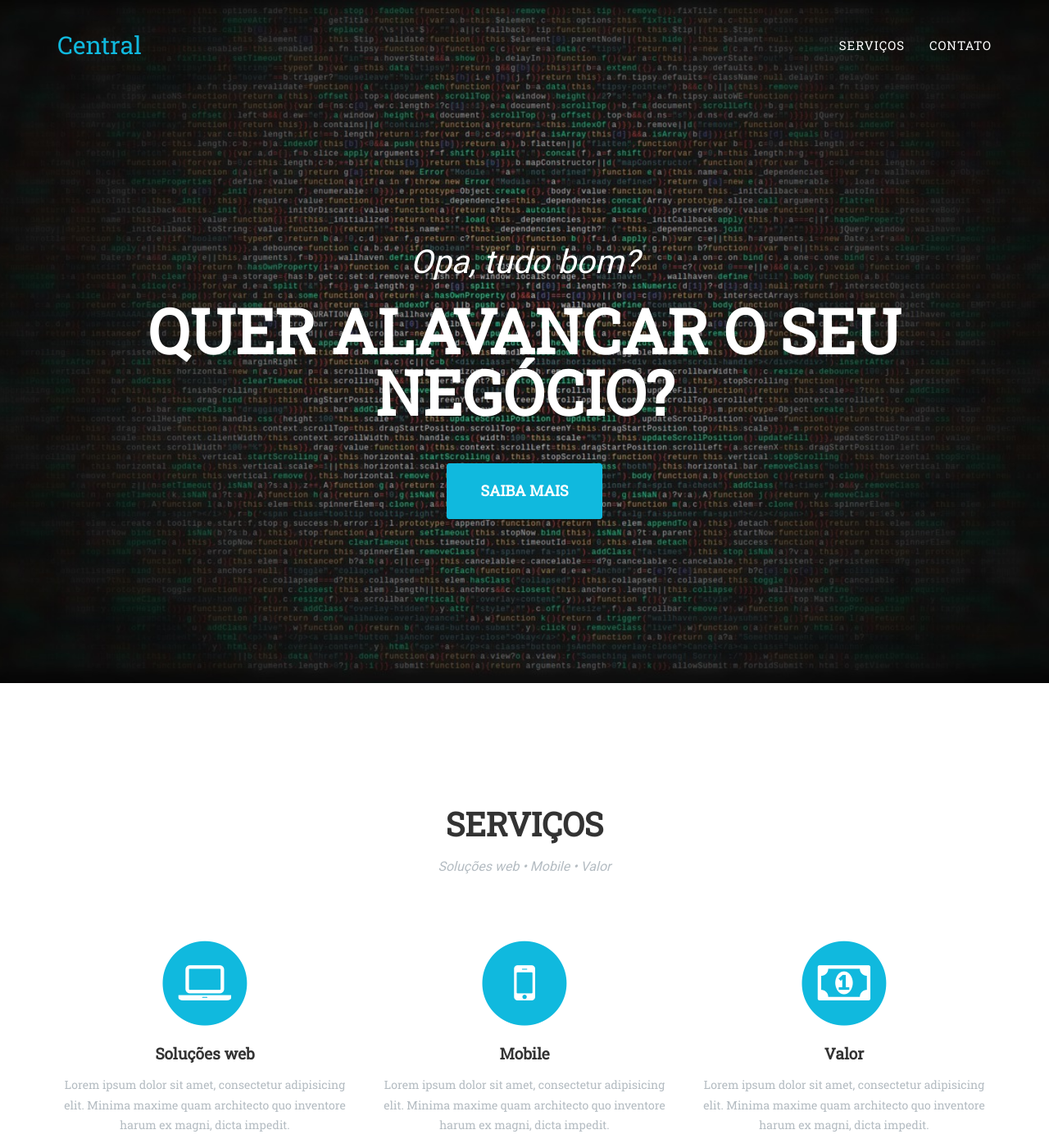
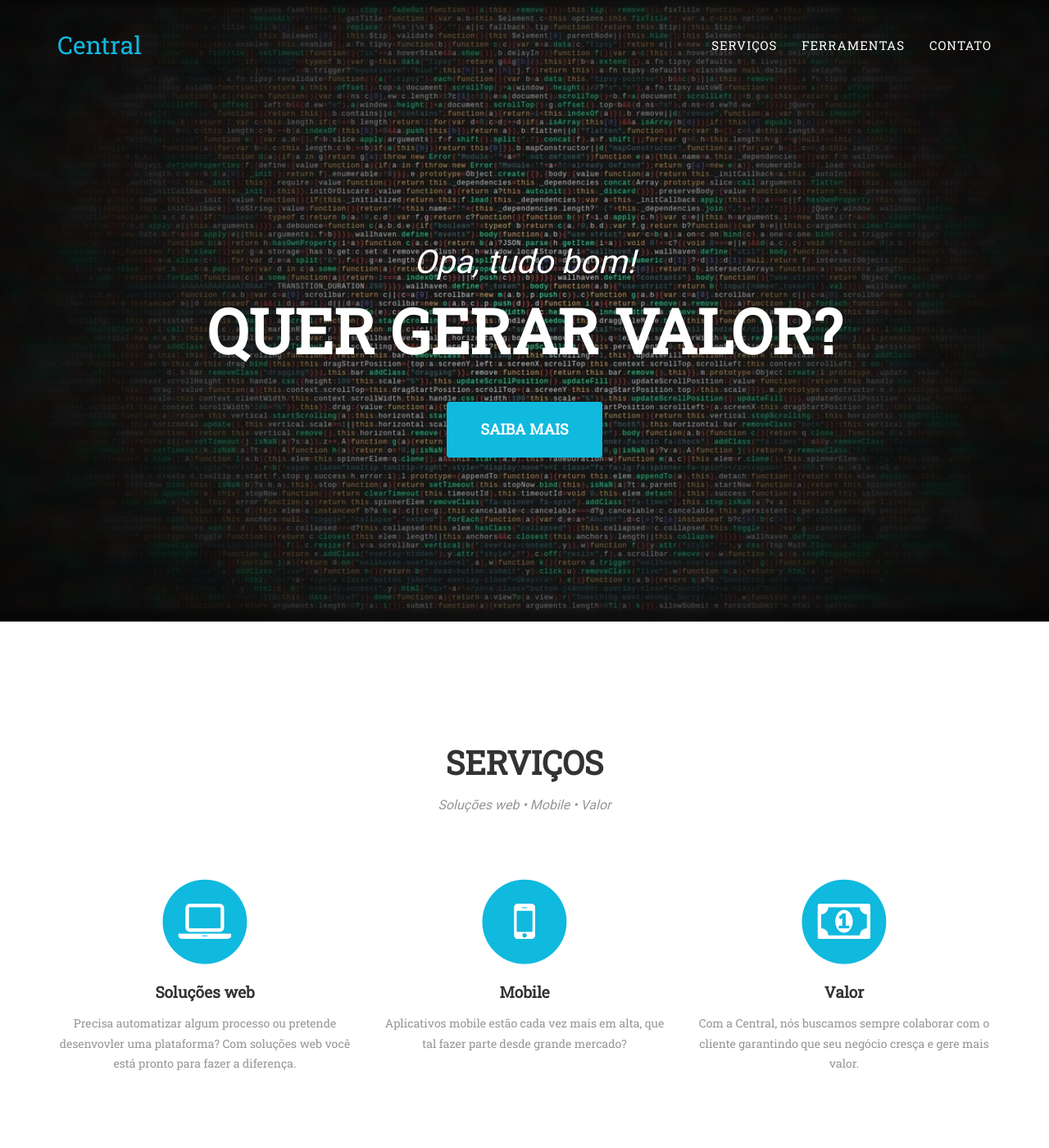
Before and after one commit to mateusluizfb/central-site, a Jekyll site: the page built from index.html, in a window 1280 px wide and 1400 px high. Shown: the whole window at 82% size. Built offline with Jekyll 4.4.1, drawn with Linux system fonts in a browser that asks for light colours; some web fonts are replaced; some of the changed text lies outside the part shown.

Commit message:
Adding new section

```diff
--- a/_data/template.yml
+++ b/_data/template.yml
@@ -3,7 +3,7 @@ color:
   primary: 10b9de
   secondary: #050505
   secondary-dark: 333
-  muted: 777
+  muted: 989595
 
 # Font Families
 font:
--- a/_includes/css/agency.css
+++ b/_includes/css/agency.css
@@ -11,7 +11,7 @@ body {
 }
 
 .text-muted {
-    #{{ site.data.template.color.muted }};
+    color: #{{ site.data.template.color.muted }};
 }
 
 .text-primary {
@@ -498,11 +498,11 @@ section h3.section-subheading {
     border-radius: 100%;
     text-align: center;
     color: #fff;
-    background-color: #{{ site.data.template.color.primary }};
+    background-color: white;
 }
 
 .timeline>li .timeline-image h4 {
-    margin-top: 12px;
+    margin-top: 50px;
     font-size: 10px;
     line-height: 14px;
 }
--- a/_includes/header.html
+++ b/_includes/header.html
@@ -21,15 +21,9 @@
                     <li>
                         <a class="page-scroll" href="#services">Serviços</a>
                     </li>
-                    <!-- <li>
-                        <a class="page-scroll" href="#portfolio">Portfólio</a>
+                    <li>
+                        <a class="page-scroll" href="#tools">Ferramentas</a>
                     </li>
-                    <li>
-                        <a class="page-scroll" href="#about">Sobre</a>
-                    </li>
-                    <li>
-                        <a class="page-scroll" href="#team">Time</a>
-                    </li> -->
                     <li>
                         <a class="page-scroll" href="#contact">Contato</a>
                     </li>
@@ -44,8 +38,8 @@
     <header>
         <div class="container">
             <div class="intro-text">
-                <div class="intro-lead-in">Opa, tudo bom?</div>
-                <div class="intro-heading">Quer alavancar o seu negócio?</div>
+                <div class="intro-lead-in">Opa, tudo bom!</div>
+                <div class="intro-heading">Quer gerar valor?</div>
                 <a href="#services" class="page-scroll btn btn-xl">Saiba mais</a>
             </div>
         </div>
--- a/_includes/services.html
+++ b/_includes/services.html
@@ -14,7 +14,7 @@
                     <i class="fa fa-laptop fa-stack-1x fa-inverse"></i>
                   </span>
                   <h4 class="service-heading">Soluções web</h4>
-                  <p class="text-muted">Lorem ipsum dolor sit amet, consectetur adipisicing elit. Minima maxime quam architecto quo inventore harum ex magni, dicta impedit.</p>
+                  <p class="text-muted">Precisa automatizar algum processo ou  pretende desenvovler uma plataforma? Com soluções web você está pronto para fazer a diferença.</p>
                 </div>
                 <div class="col-md-4">
                     <span class="fa-stack fa-4x">
@@ -22,7 +22,7 @@
                         <i class="fa fa-mobile fa-stack-1x fa-inverse"></i>
                     </span>
                     <h4 class="service-heading">Mobile</h4>
-                    <p class="text-muted">Lorem ipsum dolor sit amet, consectetur adipisicing elit. Minima maxime quam architecto quo inventore harum ex magni, dicta impedit.</p>
+                    <p class="text-muted">Aplicativos mobile estão cada vez mais em alta, que tal fazer parte desde grande mercado?</p>
                 </div>
                 <div class="col-md-4">
                     <span class="fa-stack fa-4x">
@@ -30,7 +30,7 @@
                         <i class="fa fa-money fa-stack-1x fa-inverse"></i>
                     </span>
                     <h4 class="service-heading">Valor</h4>
-                    <p class="text-muted">Lorem ipsum dolor sit amet, consectetur adipisicing elit. Minima maxime quam architecto quo inventore harum ex magni, dicta impedit.</p>
+                    <p class="text-muted">Com a Central, nós buscamos sempre colaborar com o cliente garantindo que seu negócio cresça e gere mais valor.</p>
                 </div>
             </div>
         </div>
--- a/_includes/about.html
+++ b/_includes/tools.html
@@ -1,10 +1,10 @@
 <!-- About Section -->
-    <section id="about">
+    <section id="tools">
         <div class="container">
             <div class="row">
                 <div class="col-lg-12 text-center">
-                    <h2 class="section-heading">About</h2>
-                    <h3 class="section-subheading text-muted">Lorem ipsum dolor sit amet consectetur.</h3>
+                    <h2 class="section-heading">Ferramentas que utilizamos</h2>
+                    <h3 class="section-subheading text-muted">A Central se preocupa em sempre se manter atualizada!</h3>
                 </div>
             </div>
             <div class="row">
@@ -12,33 +12,32 @@
                     <ul class="timeline">
                         <li>
                             <div class="timeline-image">
-                                <img class="img-circle img-responsive" src="img/about/1.jpg" alt="">
+                                <img class="img-circle img-responsive" src="img/tools/ruby.png" alt="">
                             </div>
                             <div class="timeline-panel">
                                 <div class="timeline-heading">
-                                    <h4>2009-2011</h4>
-                                    <h4 class="subheading">Our Humble Beginnings</h4>
+                                    <h4>Tecnologias</h4>
+                                    <h4 class="subheading"></h4>
                                 </div>
                                 <div class="timeline-body">
-                                    <p class="text-muted">Lorem ipsum dolor sit amet, consectetur adipisicing elit. Sunt ut voluptatum eius sapiente, totam reiciendis temporibus qui quibusdam, recusandae sit vero unde, sed, incidunt et ea quo dolore laudantium consectetur!</p>
+                                    <p class="text-muted">Buscamos sempre usar a tecnologia que mais adequa a seu problema, evitando problemas durante o desenvolvimento. </p>
                                 </div>
                             </div>
                         </li>
                         <li class="timeline-inverted">
                             <div class="timeline-image">
-                                <img class="img-circle img-responsive" src="img/about/2.jpg" alt="">
+                                <img class="img-circle img-responsive" src="img/tools/scrum.png" alt="">
                             </div>
                             <div class="timeline-panel">
                                 <div class="timeline-heading">
-                                    <h4>March 2011</h4>
-                                    <h4 class="subheading">An Agency is Born</h4>
+                                    <h4>Metodologias ágeis </h4>
                                 </div>
                                 <div class="timeline-body">
-                                    <p class="text-muted">Lorem ipsum dolor sit amet, consectetur adipisicing elit. Sunt ut voluptatum eius sapiente, totam reiciendis temporibus qui quibusdam, recusandae sit vero unde, sed, incidunt et ea quo dolore laudantium consectetur!</p>
+                                    <p class="text-muted">Para colaborarmos com o cliente mantendo ele sempre perto do desenvolvimento, usamos de metologias ágeis como o Scrum. </p>
                                 </div>
                             </div>
                         </li>
-                        <li>
+                        <!-- <li>
                             <div class="timeline-image">
                                 <img class="img-circle img-responsive" src="img/about/3.jpg" alt="">
                             </div>
@@ -72,7 +71,7 @@
                                     <br>Of Our
                                     <br>Story!</h4>
                             </div>
-                        </li>
+                        </li> -->
                     </ul>
                 </div>
             </div>
--- a/_layouts/default.html
+++ b/_layouts/default.html
@@ -10,7 +10,7 @@
     {% include header.html %}
     {% include services.html %}
 
-
+    {% include tools.html %}
     {% include contact.html %}
     {% include footer.html %}
     {% include modals.html %}
```
Also changed, not shown: img/about/1.jpg (deleted), img/about/2.jpg (deleted), img/about/3.jpg (deleted), img/about/4.jpg (deleted), img/tools/ruby.png (added), img/tools/scrum.png (added).
